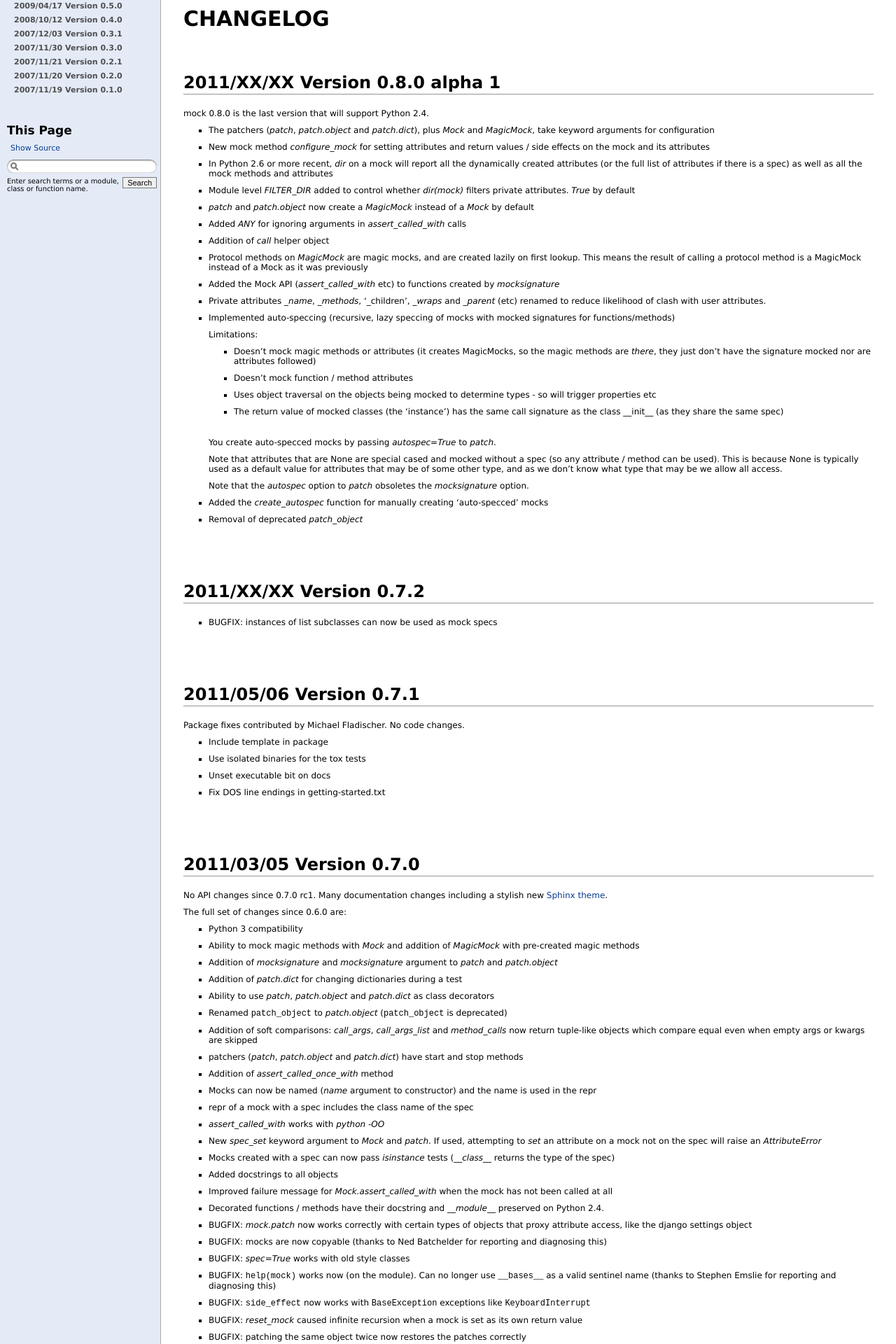
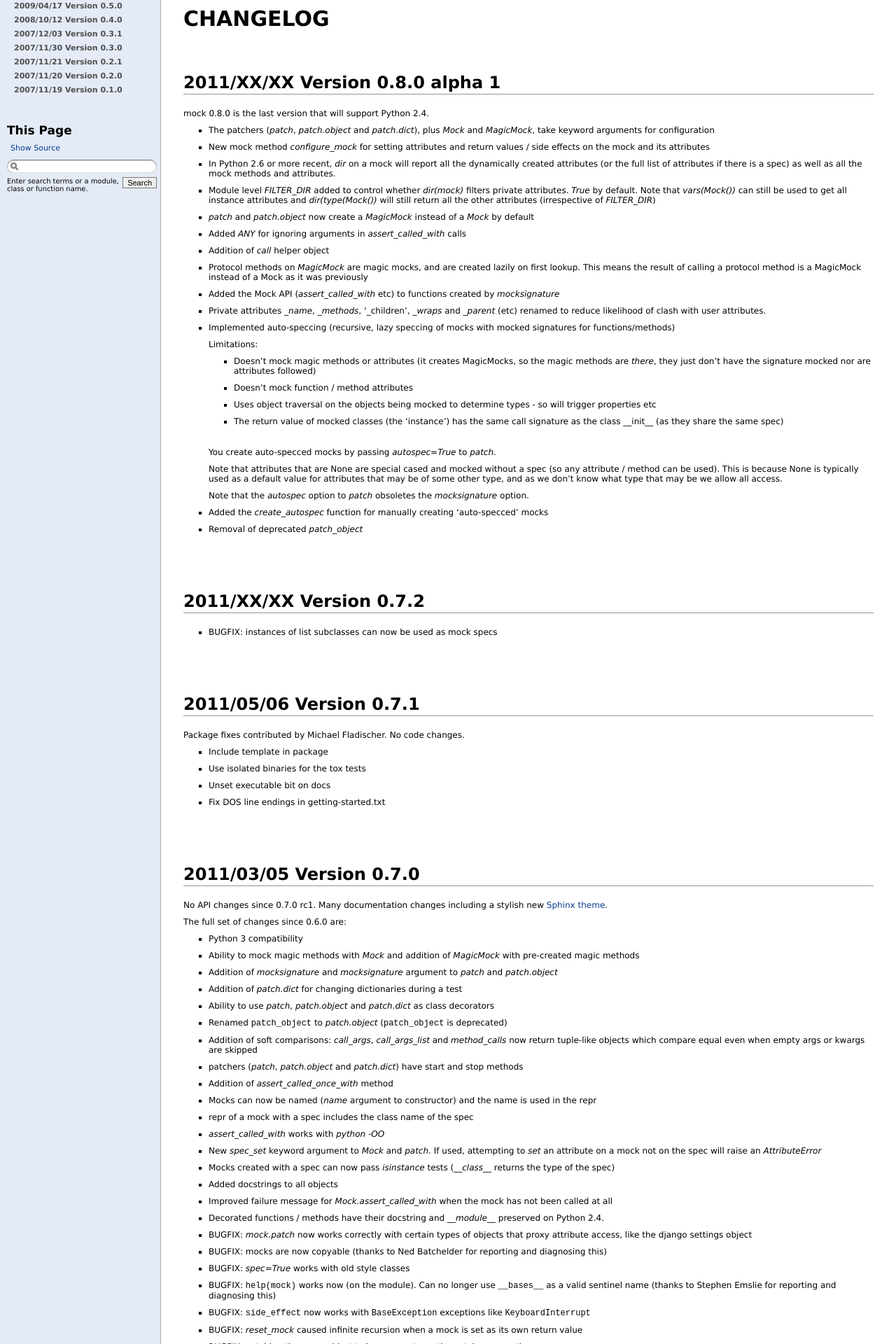
Before and after one commit to testing-cabal/mock, a Sphinx documentation site: the page built from docs/changelog.txt, in a window 1280 px wide. Shown: the part 551-2471 px from the top of the page at 70% size. Built offline with Sphinx 7.4.7, drawn with Linux system fonts in a browser that asks for light colours; pages that are not in the unit, such as notebooks, are missing from menus; some of the changed text lies outside the part shown.

Commit message:
Minor changelog addition

```diff
--- a/docs/changelog.txt
+++ b/docs/changelog.txt
@@ -55,9 +55,11 @@ mock 0.8.0 is the last version that will support Python 2.4.
   side effects on the mock and its attributes
 * In Python 2.6 or more recent, `dir` on a mock will report all the dynamically
   created attributes (or the full list of attributes if there is a spec) as
-  well as all the mock methods and attributes
+  well as all the mock methods and attributes.
 * Module level `FILTER_DIR` added to control whether `dir(mock)` filters
-  private attributes. `True` by default
+  private attributes. `True` by default. Note that `vars(Mock())` can
+  still be used to get all instance attributes and `dir(type(Mock())` will still
+  return all the other attributes (irrespective of `FILTER_DIR`)
 * `patch` and `patch.object` now create a `MagicMock` instead of a `Mock` by
   default
 * Added `ANY` for ignoring arguments in `assert_called_with` calls
```
